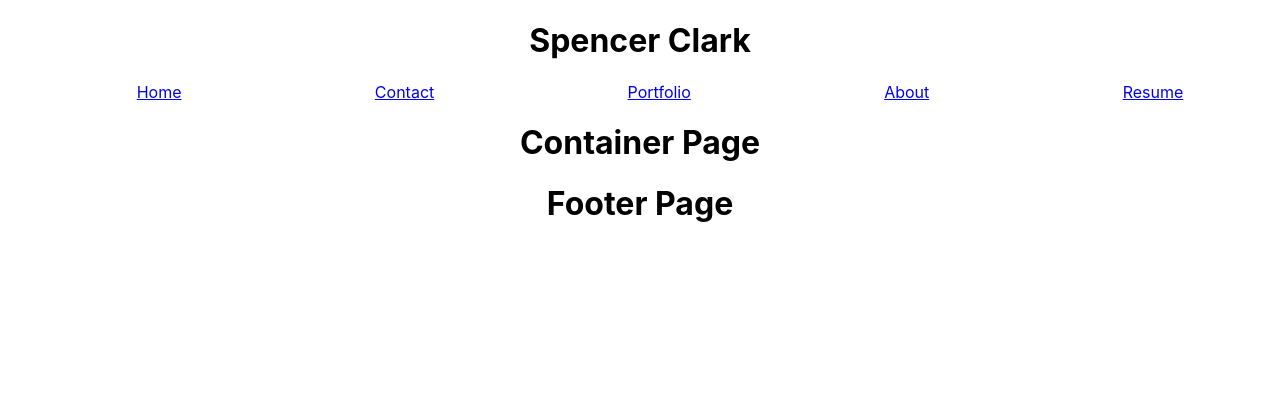
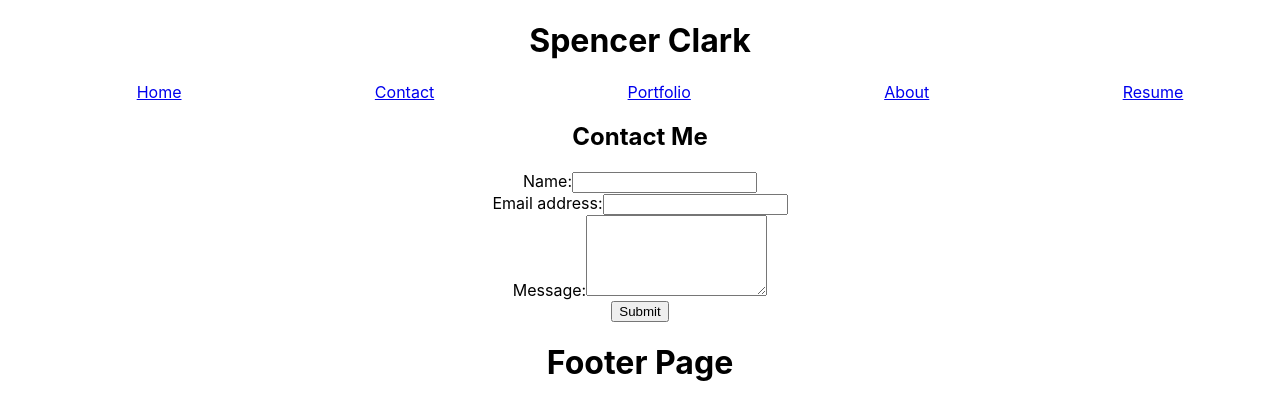
Before and after one commit to clarkspencerc/reactportfolio, a React (Create React App) app: page /Contact in a window 1280 px wide. Shown: the top 420 px of the page. Built offline with nearby package versions, Linux system fonts and the light colour scheme.

Commit message:
contact markup

```diff
--- a/src/components/Contact.js
+++ b/src/components/Contact.js
@@ -4,8 +4,24 @@ export default function Contact() {
 
 
     return (
-        <div className="container">
-            <h1> Container Page </h1>
-        </div>
+        <section className="container">
+            <h1> Contact Me </h1>
+            <form id='contact-form'>
+                <div>
+                    <label htmlFor="name">Name:</label>
+                    <input type="text" name="name" />
+                </div>
+                <div>
+                    <label htmlFor="email">Email address:</label>
+                    <input type="email" name="email" />
+                </div>
+                <div>
+                    <label htmlFor="message">Message:</label>
+                    <textarea name="message" rows="5" />
+                </div>
+            <button type="submit">Submit</button>
+            </form>
+       </section>
+
     );
 }
```
